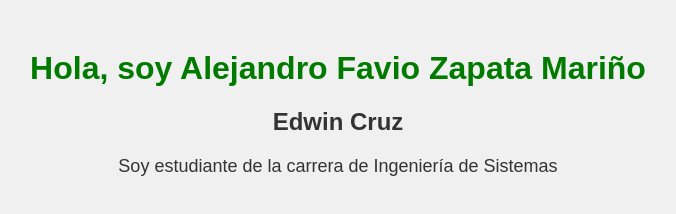
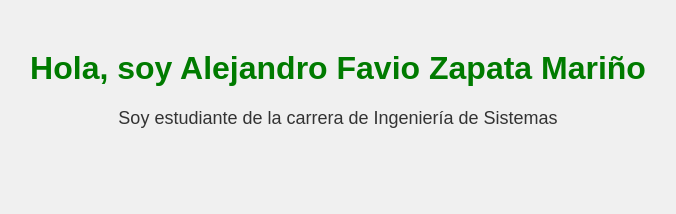
Before and after one commit to Ale58150/Mi_Informacion, a plain HTML site: page index.html in a window 1280 px wide. Shown: the whole page, without its empty margins (302-978 px from the left). Drawn offline with Linux system fonts and the light colour scheme.

Commit message:
Update index.html

```diff
--- a/index.html
+++ b/index.html
@@ -9,7 +9,7 @@
 <body>
     <center>
         <h1>Hola, soy Alejandro Favio Zapata Mariño</h1>
-        <h2>Edwin Cruz</h2>
+
         <p>Soy estudiante de la carrera de Ingeniería de Sistemas</p>
     </center>
 </body>
```
